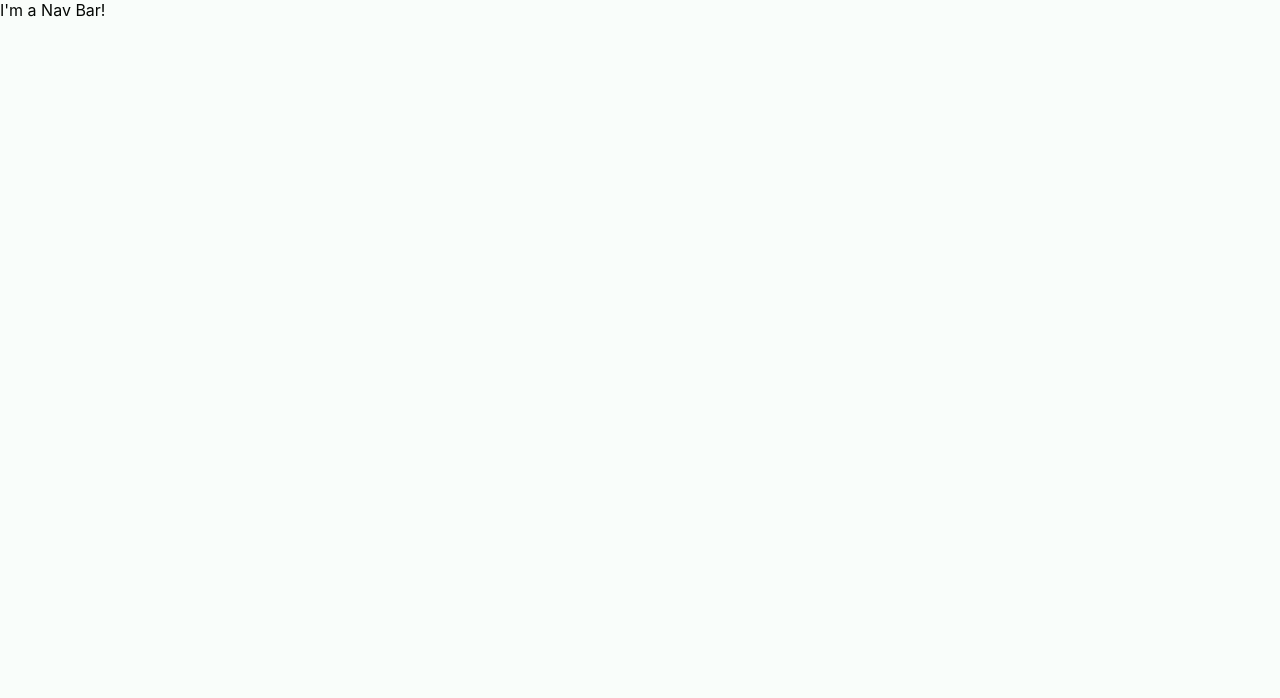
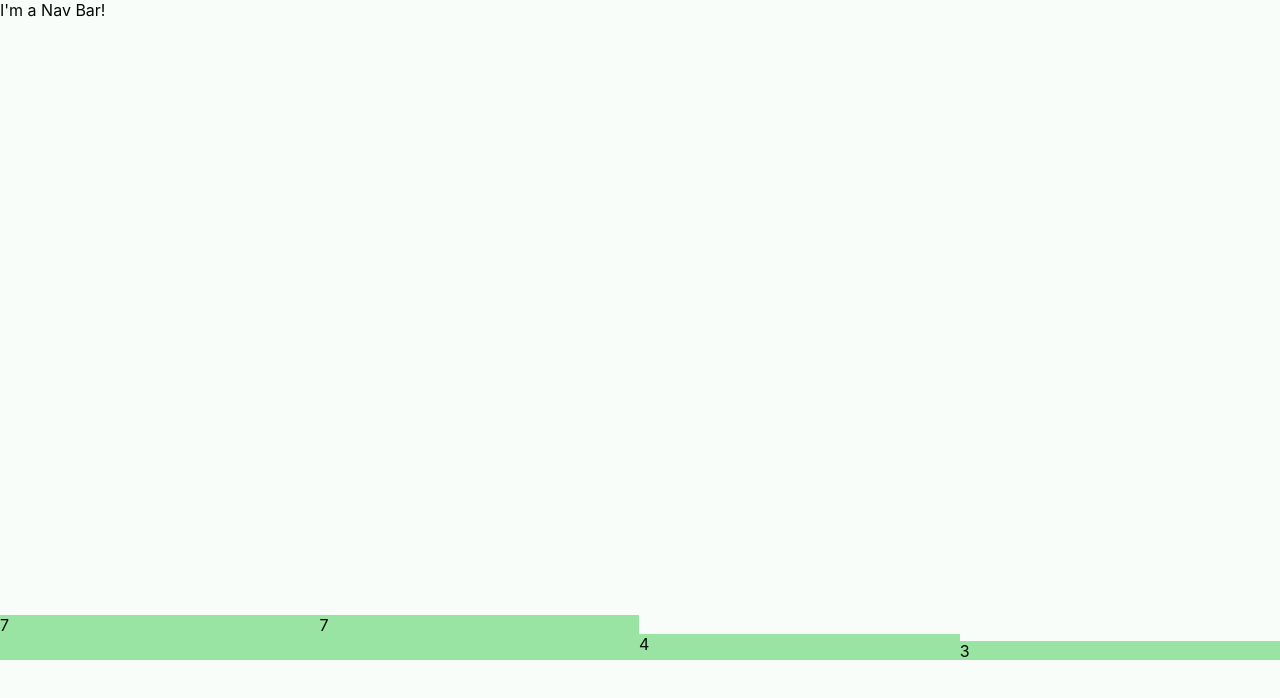
Before and after one commit to miloszolejnik/AlgeaSort, a React (Create React App) app: page / in a window 1280 px wide. Shown: the top 698 px of the page. Built offline with nearby package versions, Linux system fonts and the light colour scheme.

Commit message:
create visual display of values in array

```diff
--- a/src/App.tsx
+++ b/src/App.tsx
@@ -1,10 +1,12 @@
 import './App.css';
 import styled from 'styled-components';
 import Nav from './components/Nav';
+import AlgorythmDisplay from './components/AlogorythmDisplay';
 function App() {
   return (
     <StyledApp className="App">
       <Nav />
+      <AlgorythmDisplay />
     </StyledApp>
   );
 }
--- a/src/components/AlogorythmDisplay.tsx
+++ b/src/components/AlogorythmDisplay.tsx
@@ -1,7 +1,49 @@
+
+import { useState, useEffect } from "react"
+import styled from "styled-components";
+
 function AlgorythmDisplay(){
+    const [array, setArray] = useState([1,2]) as any;
+    function randomNumberInRange(min:number, max:number) {
+        // 👇️ Get the number between min (inclusive) and max (inclusive)
+        return Math.floor(Math.random() * (max - min + 1)) + min;
+      }
+
+    function ArrayPusher(length:number){
+        let arr = []
+        for(let i = 0; i<length; i++ ){
+            arr.push(randomNumberInRange(3,10))
+        }
+        setArray(arr)
+    }
+    useEffect(() =>{
+       let initialLength = randomNumberInRange(3,10);
+       ArrayPusher(initialLength);
+    }, [])
+
     return(
-        <div>Alogrythm display says Hello</div>
+        <StyledContainer>
+            {array.map((value:number, key:number)=>{
+                return(
+                    <Bar style={{height: `${value}%`}} key={key}>{value}</Bar>
+                )
+            })}
+        </StyledContainer>
     )
 }
 
+const StyledContainer = styled.div`
+    height: 80vh;
+    width: 100vw;
+    display: flex;
+    flex-direction: row;
+    justify-content: center;
+    align-items: end;
+`
+const Bar = styled.div`
+    display: flex;
+    flex-grow: 1;
+    background-color: rgb(153, 228, 163);
+`
+
 export default AlgorythmDisplay
```
